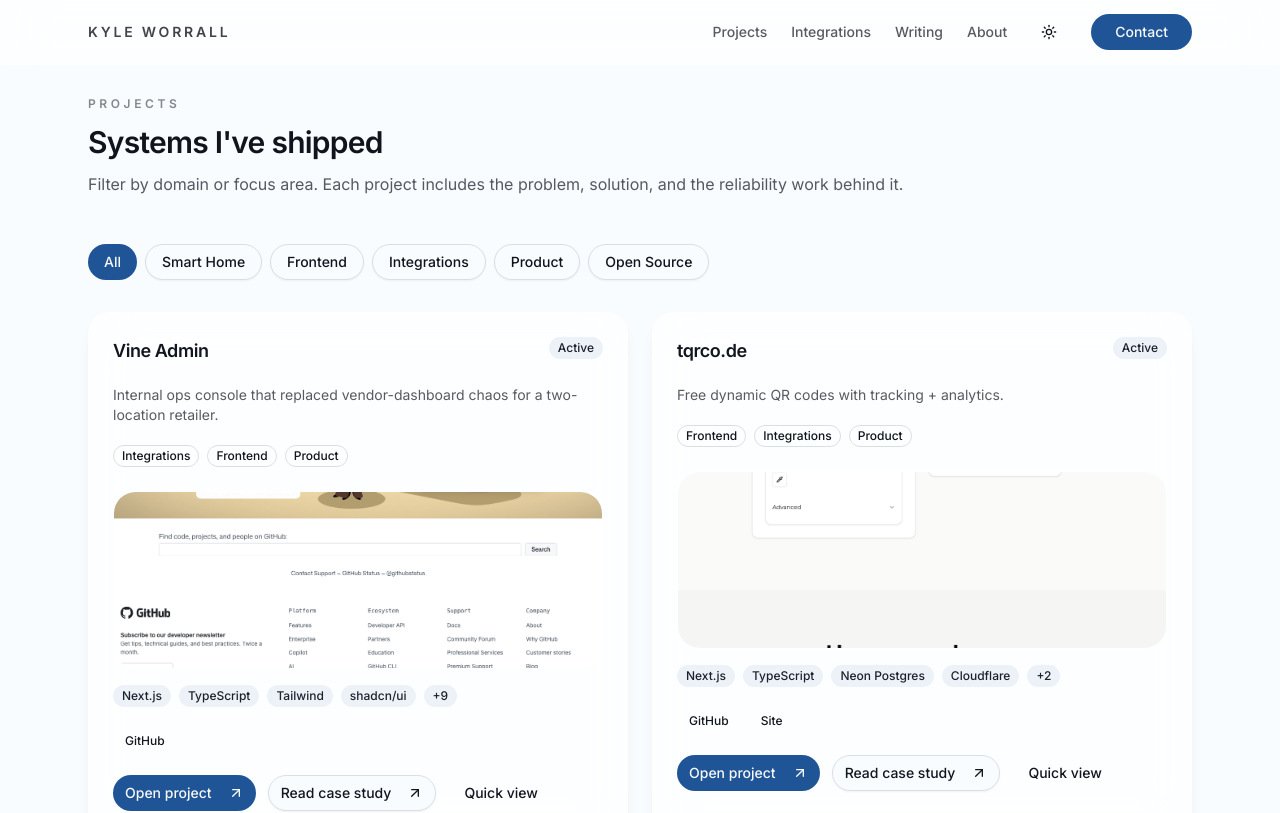
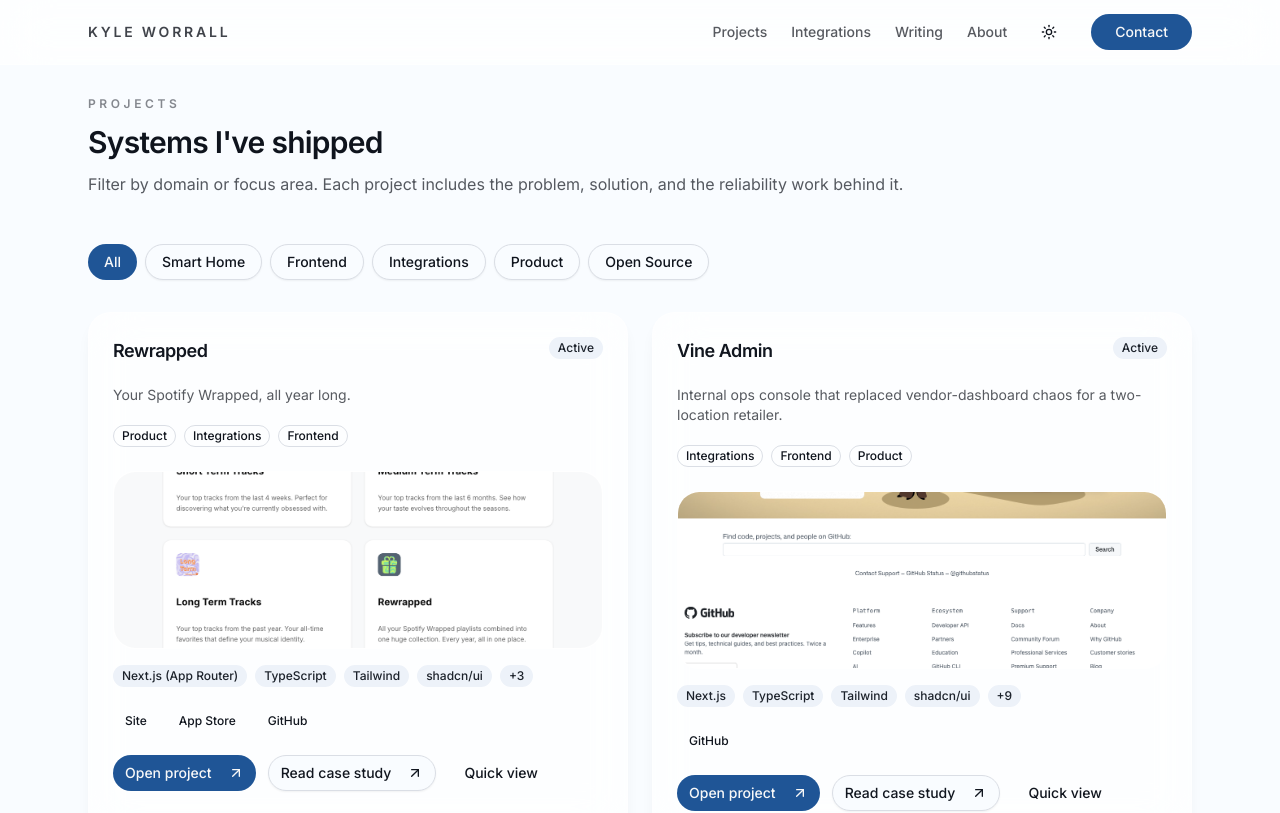
Before and after one commit to kylewhirl/portfolio, a Next.js app: page /projects in a window 1280 px wide. Shown: the top 813 px of the page. Built offline with nearby package versions, Linux system fonts and the light colour scheme.

Commit message:
Add Rewrapped project

```diff
--- a/src/content/projects.ts
+++ b/src/content/projects.ts
@@ -18,6 +18,48 @@ export type Project = {
 };
 
 export const projects: Project[] = [
+  {
+    slug: "rewrapped",
+    title: "Rewrapped",
+    tagline: "Your Spotify Wrapped, all year long.",
+    category: ["Product", "Integrations", "Frontend"],
+    status: "Active",
+    role: "Creator",
+    stack: [
+      "Next.js (App Router)",
+      "TypeScript",
+      "Tailwind",
+      "shadcn/ui",
+      "lucide-react",
+      "Spotify OAuth",
+      "iOS Shortcuts",
+    ],
+    links: [
+      { label: "Site", href: "https://rewrapped.kylewhirl.com" },
+      { label: "App Store", href: "https://apps.apple.com/us/app/rewrapped/id6754272094" },
+      { label: "GitHub", href: "https://github.com/kylewhirl/rewrapped" },
+    ],
+    highlights: [
+      "Automatically updated playlists across short, medium, and long-term windows",
+      "Instant access to Wrapped-style insights without waiting for December",
+      "Simple iOS experience with playlist refresh shortcuts",
+    ],
+    problem:
+      "Spotify Wrapped arrives once a year, leaving the rest of the year without the same sense of musical insight.",
+    solution:
+      "Rewrapped keeps Wrapped-style playlists updated year-round with a clean iOS experience and Spotify OAuth flows.",
+    whatIMostProudOf: [
+      "Shipping a delightful iOS experience with lightweight authentication",
+      "Turning a seasonal habit into a daily product",
+      "Keeping playlist updates simple and reliable",
+    ],
+    screenshots: [
+      {
+        src: "/projects/rewrapped.png",
+        alt: "Rewrapped landing page",
+      },
+    ],
+  },
   {
     slug: "vine-admin",
     title: "Vine Admin",
```
Also changed, not shown: public/projects/rewrapped.png (added).
